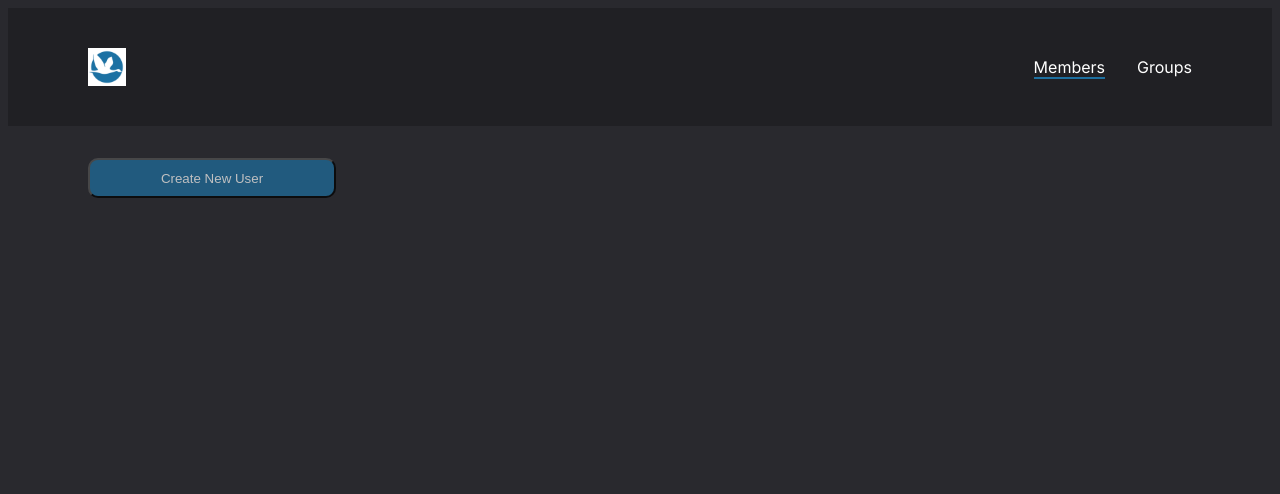
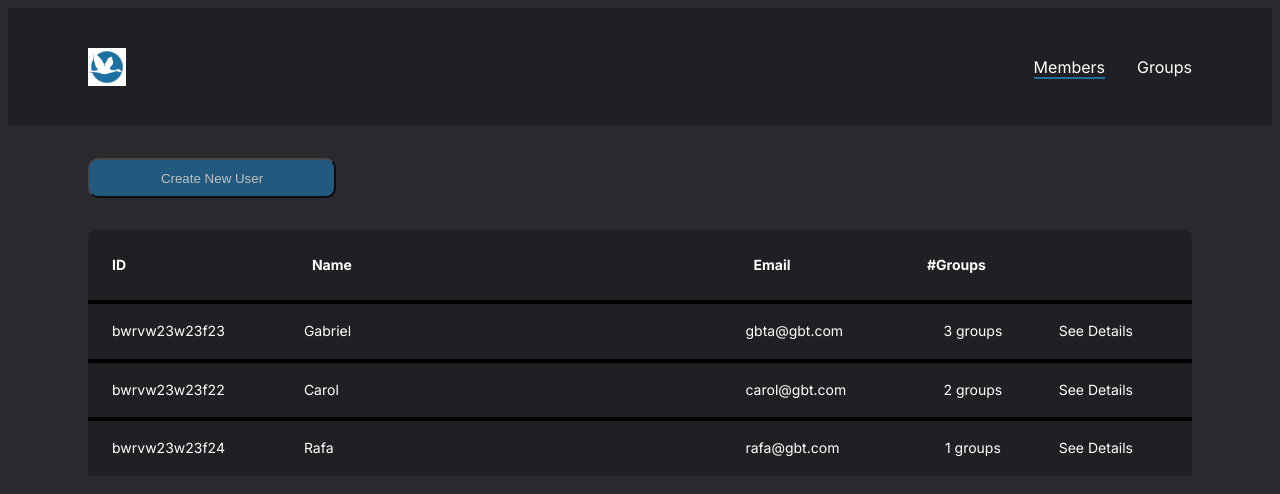
Before and after one commit to GBTelles1/user-management-admin, a Next.js app: page / in a window 1280 px wide. Shown: the top 494 px of the page. Built offline with nearby package versions, Linux system fonts and the light colour scheme.

Commit message:
Create the UsersDataTable component

```diff
--- /dev/null
+++ b/src/app/components/UsersDataTable/index.tsx
@@ -0,0 +1,49 @@
+import Link from 'next/link';
+import { DataTableContainer } from './styles';
+
+interface User {
+  id: string;
+  name: string;
+  email: string;
+  groups: number[];
+}
+
+interface UsersDataTableProps {
+  data: User[],
+}
+
+export function UsersDataTable({ data }: UsersDataTableProps) {
+  return (
+    <DataTableContainer>
+      <table>
+        <thead>
+          <tr>
+            <th>ID</th>
+            <th>Name</th>
+            <th>Email</th>
+            <th>#Groups</th>
+            <th></th>
+          </tr>
+        </thead>
+        <tbody>
+          {data.map((dataItem) => {
+            // UsersDataTable rows
+            return (
+              <tr key={dataItem.id}>
+                <td>{dataItem.id}</td>
+                <td>{dataItem.name}</td>
+                <td>{dataItem.email}</td>
+                <td>{dataItem.groups.length} groups</td>
+                <td>
+                  <Link href={'#'}>
+                    See Details
+                  </Link>
+                </td>
+              </tr>
+            );
+          })}
+        </tbody>
+      </table>
+    </DataTableContainer>
+  );
+}
--- /dev/null
+++ b/src/app/components/UsersDataTable/styles.ts
@@ -0,0 +1,56 @@
+import styled from 'styled-components';
+
+export const DataTableContainer = styled.div`
+  flex: 1;
+  overflow: auto;
+  margin-top: 2rem;
+
+  table {
+    width: 100%;
+    border-collapse: collapse;
+    min-width: 600px;
+
+    th {
+      background-color: #202024;
+      padding: 1.5rem;
+      text-align: left;
+      color: ${(props) => props.theme.colors.white};
+      font-size: 0.875rem;
+      line-height: 1.6;
+
+      &:first-child {
+        border-top-left-radius: 8px;
+        padding-left: 1.5rem;
+      }
+
+      &:last-child {
+        border-top-right-radius: 8px;
+        padding-right: 1.5rem;
+      }
+    }
+
+    td {
+      background-color: #202024;
+      border-top: 4px solid black;
+      padding: 1rem;
+      font-size: 0.875rem;
+      line-height: 1.6;
+
+      &:first-child {
+        padding-left: 1.5rem;
+      }
+
+      &:nth-child(2) {
+        width: 40%;
+      }
+
+      &:nth-child(4) {
+        text-align: center;
+      }
+
+      &:last-child {
+        padding-right: 1.5rem;
+      }
+    }
+  }
+`;
--- a/src/app/page.tsx
+++ b/src/app/page.tsx
@@ -1,11 +1,35 @@
 'use client';
-import { MainContainer } from '@/styles/Home';
+
+import { MainContainer } from '../styles/Home';
 import { CreateUserButton } from './components/CreateUserButton';
+import { UsersDataTable } from './components/UsersDataTable';
+
+const users = [
+  {
+    id: 'bwrvw23w23f23',
+    name: 'Gabriel',
+    email: 'gbta@gbt.com',
+    groups: [1, 2, 3]
+  },
+  {
+    id: 'bwrvw23w23f22',
+    name: 'Carol',
+    email: 'carol@gbt.com',
+    groups: [1, 3]
+  },
+  {
+    id: 'bwrvw23w23f24',
+    name: 'Rafa',
+    email: 'rafa@gbt.com',
+    groups: [1]
+  },
+];
 
 export default function Home() {
   return (
     <MainContainer>
       <CreateUserButton />
+      <UsersDataTable data={users} />
     </MainContainer>
   );
 }
```
